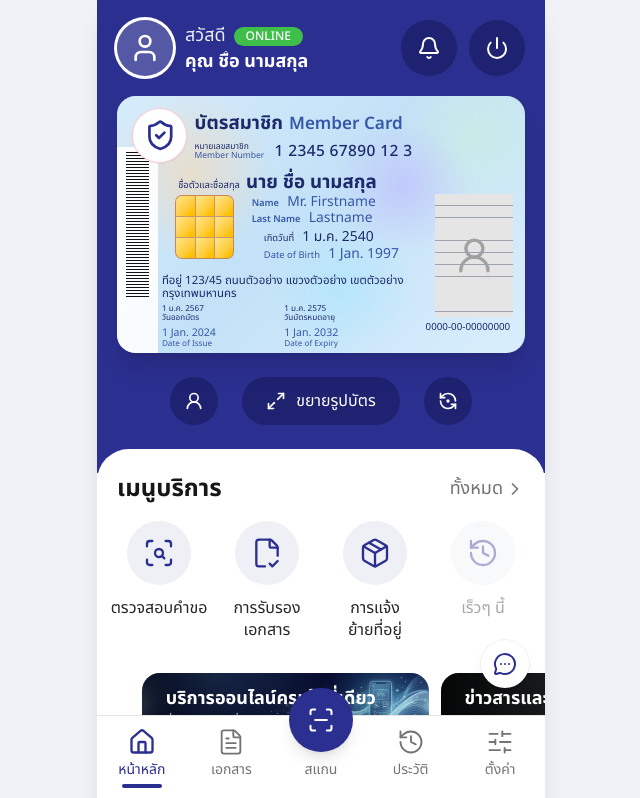
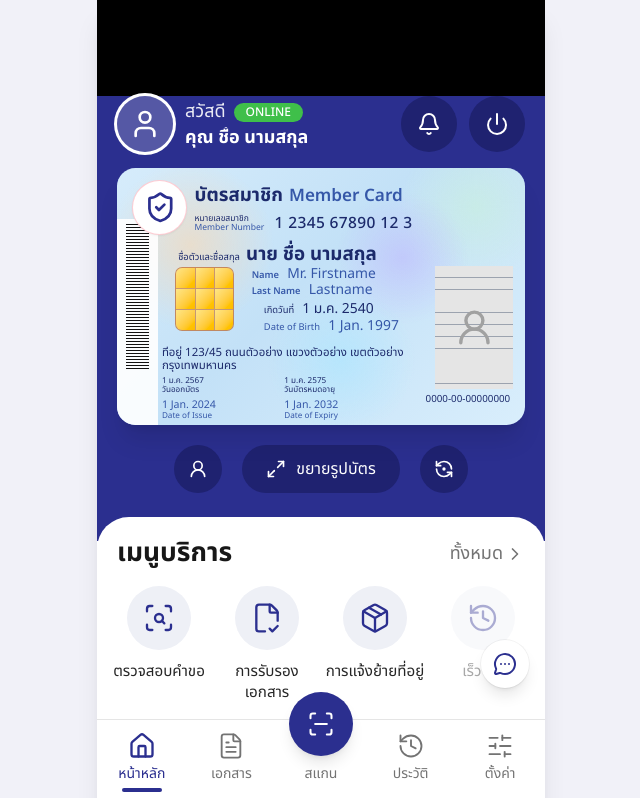
Before and after one commit to Jantories/jantorieq, a Next.js app: page / in a window 1280 px wide. Shown: the top 798 px of the page, without its empty margins (319-959 px from the left). Built offline with nearby package versions, Linux system fonts and the light colour scheme.

Commit message:
Match home page to reference screenshot

```diff
--- a/components/app/app-shell.tsx
+++ b/components/app/app-shell.tsx
@@ -54,11 +54,12 @@ export function AppShell() {
     if (tab === 'settings') return <SettingsTab onAction={notify} onLogout={openLogout} />
     return (
       <main className="flex-1 pb-28">
-        <section className="bg-brand pb-12 pt-[max(env(safe-area-inset-top),1.25rem)]">
+        <section className="bg-brand pb-12 pt-0">
+          <div className="h-24 bg-black" aria-hidden="true" />
           <AppHeader onAction={notify} onNotifications={() => setScreen('notifications')} onLogout={openLogout} />
           <HeroCard photo={photo} onPickPhoto={pickPhoto} onOpenInfo={() => setScreen('cardInfo')} onAction={notify} />
         </section>
-        <div className="-mt-6 rounded-t-[2rem] bg-white pt-6">
+        <div className="-mt-6 rounded-t-[2rem] bg-white pt-5">
           <ServiceMenu />
           <BannerCarousel onAction={notify} />
           <Announcements onAction={notify} />
--- a/components/app/bottom-nav.tsx
+++ b/components/app/bottom-nav.tsx
@@ -33,7 +33,7 @@ export function BottomNav({ active, onChange, onScan }: Props) {
   return (
     <nav
       aria-label="เมนูหลัก"
-      className="fixed bottom-0 left-1/2 z-40 w-full max-w-md -translate-x-1/2 border-t border-neutral-200 bg-white pb-[max(env(safe-area-inset-bottom),0.75rem)]"
+      className="fixed bottom-0 left-1/2 z-40 w-full max-w-md -translate-x-1/2 border-t border-neutral-200 bg-white pb-[max(env(safe-area-inset-bottom),0.5rem)]"
     >
       <div className="flex items-end">
         {tabs.slice(0, 2).map(renderTab)}
@@ -42,7 +42,7 @@ export function BottomNav({ active, onChange, onScan }: Props) {
             type="button"
             onClick={onScan}
             aria-label={nav.scan}
-            className="-mt-9 flex size-16 items-center justify-center rounded-full bg-brand text-white shadow-lg transition active:scale-95"
+            className="-mt-10 flex size-16 items-center justify-center rounded-full bg-brand text-white shadow-lg transition active:scale-95"
           >
             <ScanLine className="size-7" strokeWidth={1.75} />
           </button>
--- a/components/app/hero-card.tsx
+++ b/components/app/hero-card.tsx
@@ -187,11 +187,11 @@ export function HeroCard({ photo, onPickPhoto, onOpenInfo, onAction }: Props) {
   )
 
   return (
-    <div className="px-5 pt-5">
+    <div className="px-5 pt-4">
       <input ref={bgRef} type="file" accept="image/*" className="sr-only" onChange={handleBackground} />
 
       {renderCard()}
-      <div className="mt-6 flex items-center justify-center gap-6">
+      <div className="mt-5 flex items-center justify-center gap-5">
         <button type="button" onClick={onOpenInfo} aria-label={card.infoLabel} className={circleBtn}>
           <UserRound className="size-5" />
         </button>
--- a/components/app/service-menu.tsx
+++ b/components/app/service-menu.tsx
@@ -23,7 +23,7 @@ export function ServiceMenu() {
   return (
     <section aria-label={sections.services}>
       <div className="flex items-center justify-between px-5">
-        <h2 className="text-2xl font-bold text-neutral-900">{sections.services}</h2>
+        <h2 className="text-[1.65rem] font-bold leading-tight text-neutral-900">{sections.services}</h2>
         <span className="flex items-center gap-0.5 text-lg text-neutral-500">
           {sections.seeAll}
           <ChevronRight className="size-5" />
@@ -37,7 +37,7 @@ export function ServiceMenu() {
               <span className="flex size-16 items-center justify-center rounded-full bg-[#eef0f6] text-brand">
                 <Icon className="size-8" strokeWidth={1.75} />
               </span>
-              <span className="text-balance px-1 text-center text-base leading-snug text-neutral-800">{label}</span>
+              <span className="text-balance px-1 text-center text-[0.95rem] leading-snug text-neutral-800">{label}</span>
             </li>
           )
         })}
```
